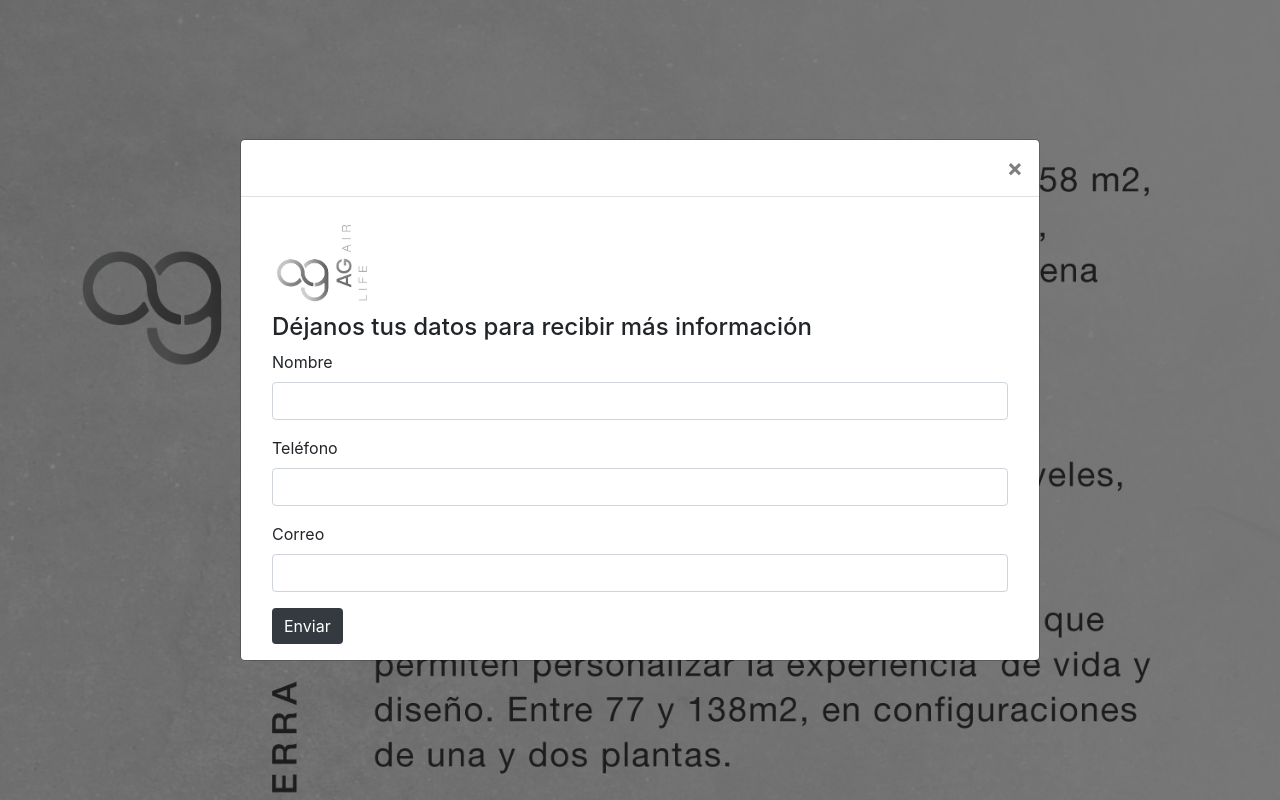
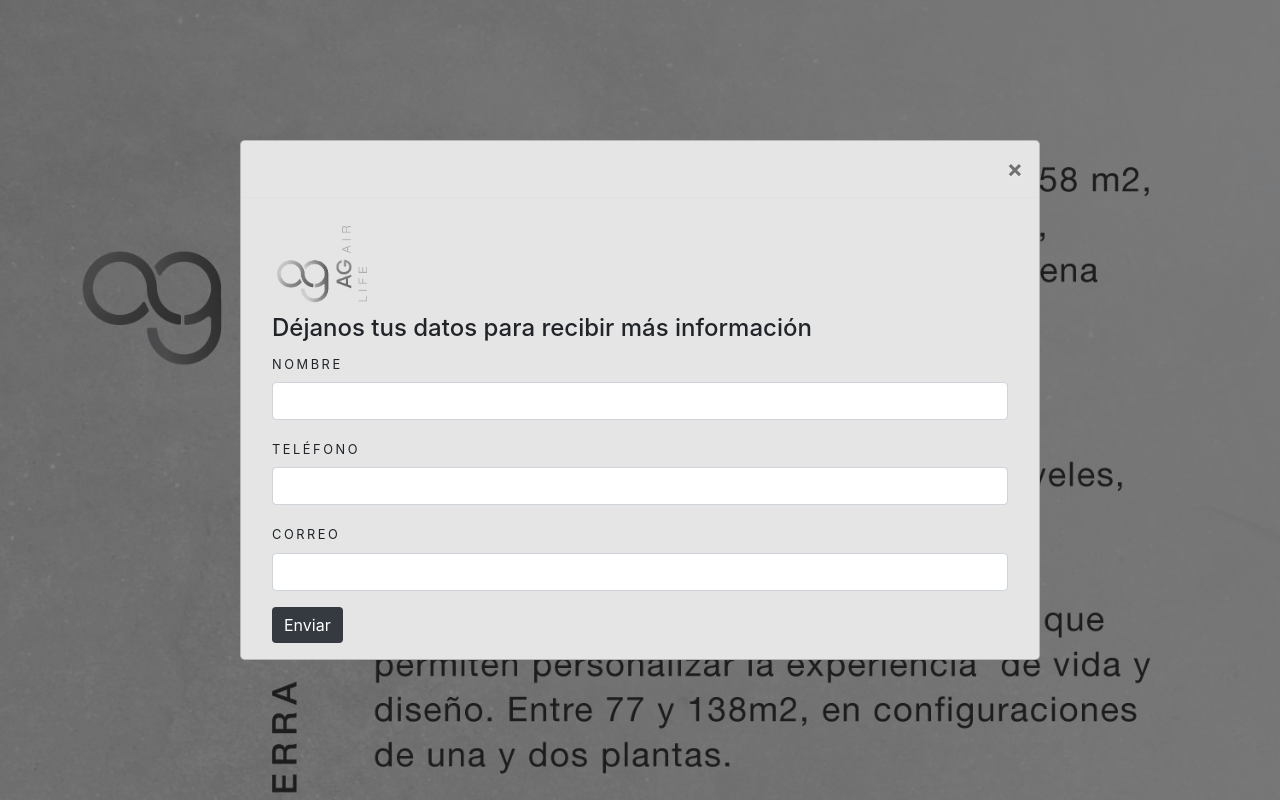
Before and after one commit to JEOZBOT/altaplata, a Gatsby site: page / in a window 1280 px wide. Shown: the top 800 px of the page. Built offline with nearby package versions, Linux system fonts and the light colour scheme; Gatsby itself is replaced by a stand-in of ours.

Commit message:
modify form

```diff
--- a/src/pages/index.js
+++ b/src/pages/index.js
@@ -8,8 +8,15 @@ import "@fontsource/roboto";
 
 const Wrapper = styled.div`
   font-family: "Roboto", sans-serif;
+`;
+
+const StyledModal = styled(Modal)`
   .modal-content {
-    background: #f6f6f6;
+    background: #e5e5e5;
+  }
+  label {
+    letter-spacing: 0.2em;
+    font-size: 0.8rem;
   }
 `;
 
@@ -29,9 +36,26 @@ const Homepage = () => {
     <Wrapper>
       <Seo title="AG Air life" />
       <div className="text-center">
-        <StaticImage src="../images/altaplata-3.jpg" alt="alta plata" />
+        <StaticImage
+          src="../images/altaplata-3.jpg"
+          alt="alta plata"
+          className="d-block"
+        />
       </div>
-      <Modal
+      <footer className="bg-dark py-5">
+        <Container className="text-center">
+          <p className="text-white mb-4">¿Deseas recibir más información?</p>
+          <Button
+            variant="outline-light"
+            onClick={() => {
+              setShow(true);
+            }}
+          >
+            Déjanos tus datos
+          </Button>
+        </Container>
+      </footer>
+      <StyledModal
         show={show}
         onHide={() => {
           setShow(false);
@@ -52,15 +76,15 @@ const Homepage = () => {
             </h2>
             <Form name="contact" data-netlify="true">
               <Form.Group controlId="name">
-                <Form.Label>Nombre</Form.Label>
+                <Form.Label className="text-uppercase">Nombre</Form.Label>
                 <Form.Control type="text" name="Nombre" />
               </Form.Group>
               <Form.Group controlId="phone">
-                <Form.Label>Teléfono</Form.Label>
+                <Form.Label className="text-uppercase">Teléfono</Form.Label>
                 <Form.Control type="tel" name="Teléfono" />
               </Form.Group>
               <Form.Group controlId="email">
-                <Form.Label>Correo</Form.Label>
+                <Form.Label className="text-uppercase">Correo</Form.Label>
                 <Form.Control type="email" name="Correo" />
               </Form.Group>
               <Button type="submit" className="bg-dark border-0">
@@ -69,7 +93,7 @@ const Homepage = () => {
             </Form>
           </Container>
         </Modal.Body>
-      </Modal>
+      </StyledModal>
     </Wrapper>
   );
 };
```
